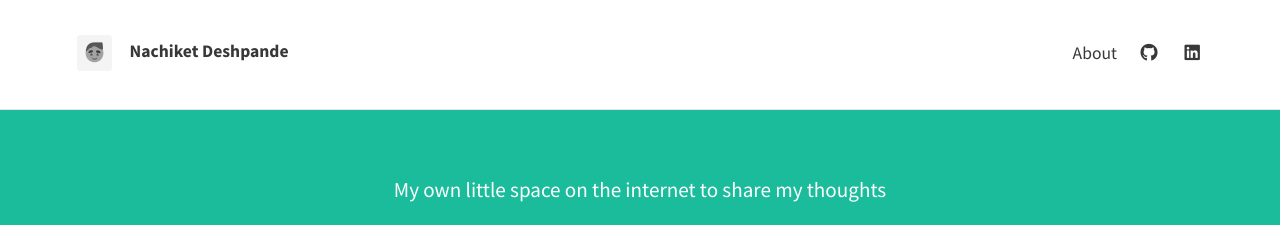
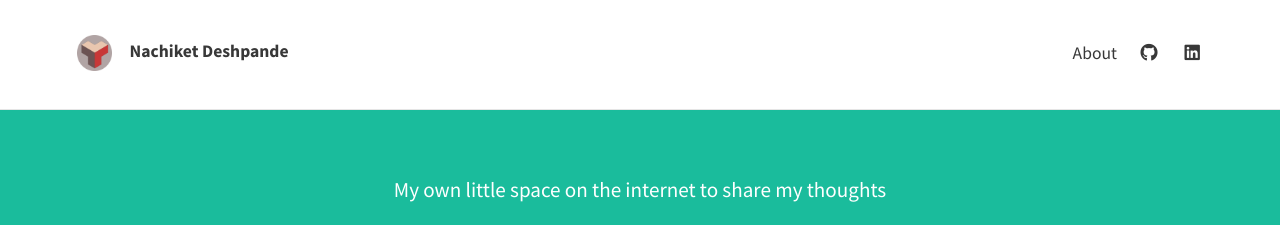
Before and after one commit to nachiketad/nachiketad.github.io, a Jekyll site: the page built from index.html, in a window 1280 px wide. Shown: the top 225 px of the page. Built offline with Jekyll 4.4.1, drawn with Linux system fonts in a browser that asks for light colours; nearby versions of some CDN libraries; the list of posts is cut into pages by our own code.

Commit message:
avatar changed

```diff
--- a/_config.yml
+++ b/_config.yml
@@ -6,7 +6,7 @@ url: "https://nachiketad.github.io/"
 theme_settings:
   # Meta
   title: Nachiket Deshpande
-  avatar: assets/img/avatar.png
+  avatar: assets/img/iso1.png
   favicon: assets/img/iso1.png
   gravatar: # Email MD5 hash
   description: "Nachiket Deshpande. Industrial Engineer, Supply Chain Management, Manufacturing, Data Science, Analytics, Technical Program Management, Digital Supply Chain, Supply Chain Analytics, Industry 4.0" # used by search engines
```
